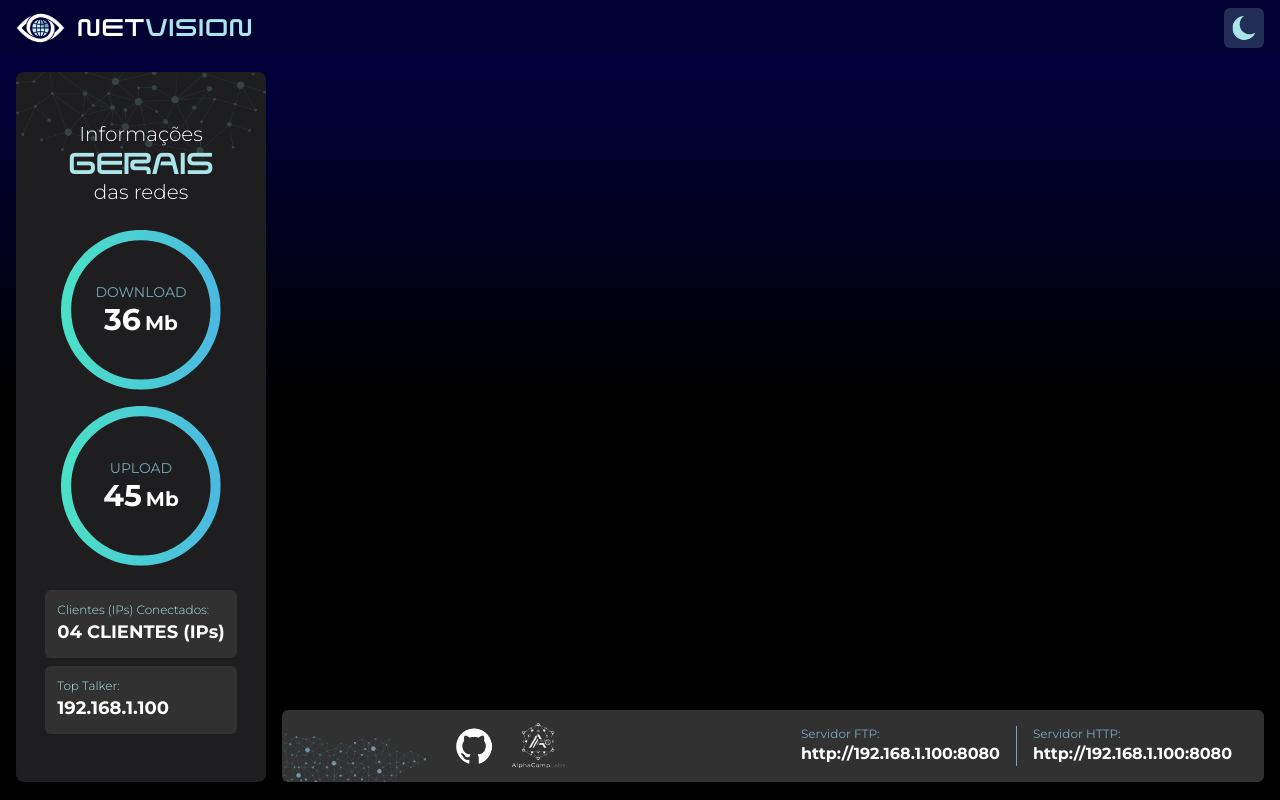
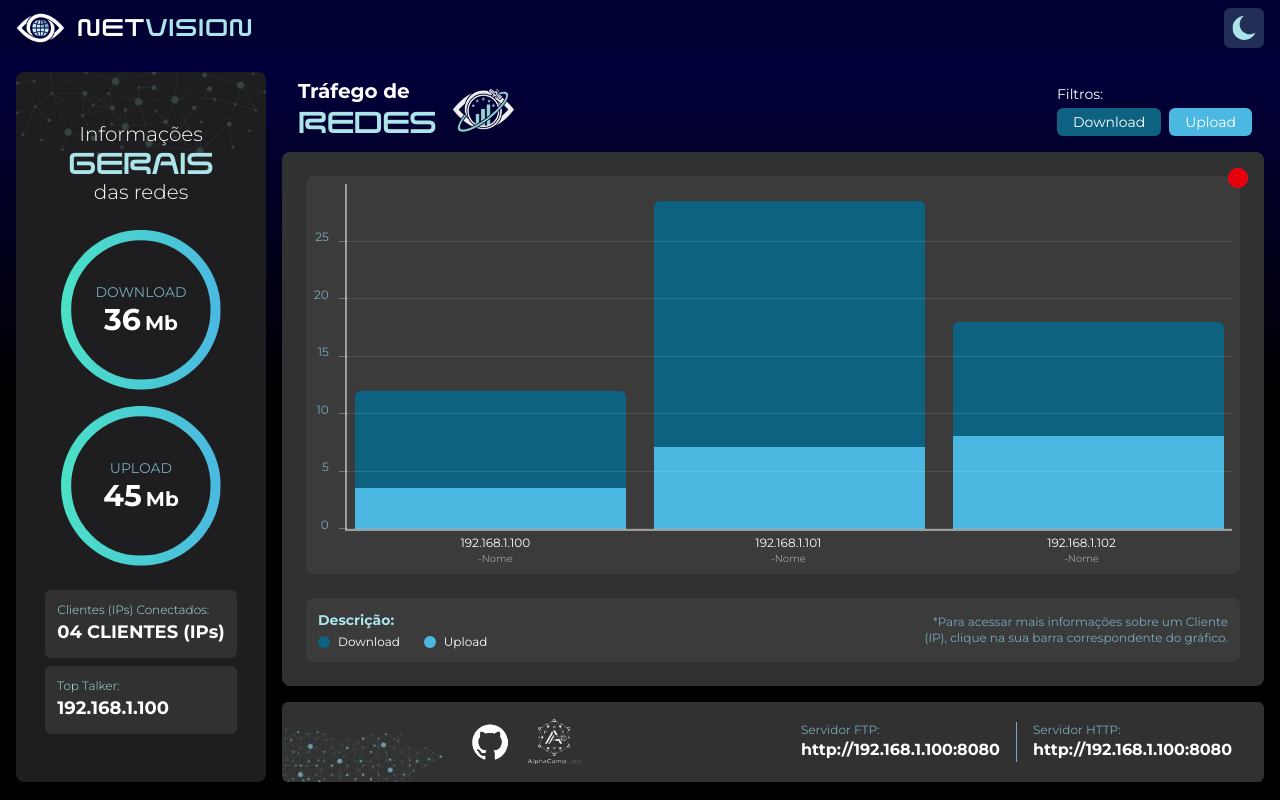
Before and after one commit to AlphaCompLabs/Dash_TempoReal, an Angular app in the folder FrontEnd/FrontEnd-Angular/: page / in a window 1280 px wide. Built offline with nearby package versions, Linux system fonts and the light colour scheme.

Commit message:
add: Main-chart component

```diff
--- a/FrontEnd/FrontEnd-Angular/src/app/components/footer/footer.component.html
+++ b/FrontEnd/FrontEnd-Angular/src/app/components/footer/footer.component.html
@@ -3,7 +3,7 @@
 
   <div class="footer-decorations flex items-center gap-6 pl-0">
     <!-- Logo colada no canto -->
-    <img src="assets/images/footer_image.png" alt="Logo" class="h-18 w-auto object-contain">
+    <img src="assets/images/footer_image.png" alt="Logo" class="h-20 w-auto object-contain">
 
     <div class="flex items-center gap-3">
       <a href="#" target="_blank" class="hover:opacity-80 transition-opacity">
--- /dev/null
+++ b/FrontEnd/FrontEnd-Angular/src/app/components/main-chart/main-chart.component.html
@@ -0,0 +1,113 @@
+  <div class="flex flex-col gap-1 w-full h-full">
+
+    <div class="mainchart-header flex items-center justify-between">
+      <div class="flex items-center gap-2 ml-4">
+        <div class="flex flex-col">
+          <h2 class="font-sans text-xl font-bold text-white leading-tight">Tráfego de</h2>
+          <span class="font-saved text-3xl font-light text-accent-light leading-tight">REDES</span>
+        </div>
+        <img src="/assets/images/logo_network_traffic.png" alt="Ícone do Tráfego de Redes" class="h-12">
+      </div>
+      <div class="mainchart-filter flex flex-col items-start gap-1 rounded-lg p-3 dotted-bg">
+        <span class="font-sans text-sm text-white">Filtros:</span>
+        <div class="flex gap-2">
+          <button class="bg-chart-blue-dark text-white px-4 py-1 rounded-md text-sm hover:opacity-80 transition-opacity">Download</button>
+          <button class="bg-chart-blue-light text-white px-4 py-1 rounded-md text-sm hover:opacity-80 transition-opacity">Upload</button>
+        </div>
+      </div>
+    </div>
+
+    <section class="bg-dark p-6 rounded-lg flex flex-col gap-4 w-full flex-grow relative" style="height: 500px;">
+
+      <div id="live-indicator" class="absolute top-4 right-4 flex h-5 w-5">
+        <span class="ping-element animate-ping absolute inline-flex h-full w-full rounded-full bg-red-500 opacity-75"></span>
+        <span class="relative inline-flex rounded-full h-5 w-5 bg-red-600"></span>
+      </div>
+
+
+<div class="bg-white/5 rounded-lg p-2 w-full h-full">
+<div class="flex-grow flex gap-2 h-full">
+
+  <div class="flex flex-col">
+<div class="flex flex-col text-xs text-secondary text-right h-full py-1 flex-grow pr-2">
+  <span class="flex-1 flex items-end justify-end">25</span>
+  <span class="flex-1 flex items-end justify-end">20</span>
+  <span class="flex-1 flex items-end justify-end">15</span>
+  <span class="flex-1 flex items-end justify-end">10</span>
+  <span class="flex-1 flex items-end justify-end">5</span>
+  <span class="flex-1 flex items-end justify-end">0</span>
+</div>
+
+    <div class="h-8"></div>
+  </div>
+
+  <div class="w-full flex flex-col">
+
+    <div class="relative w-full flex-grow border-l-2 border-b-2 border-white/50">
+      <div class="grid-lines absolute inset-0">
+  <!-- Linhas principais -->
+  <div class="absolute bottom-[0%] left-0 w-full h-px bg-white/10"></div>      <!-- 0 -->
+  <div class="absolute bottom-[16.66%] left-0 w-full h-px bg-white/10"></div>   <!-- 5 -->
+  <div class="absolute bottom-[33.33%] left-0 w-full h-px bg-white/10"></div>   <!-- 10 -->
+  <div class="absolute bottom-[50%] left-0 w-full h-px bg-white/10"></div>      <!-- 15 -->
+  <div class="absolute bottom-[66.66%] left-0 w-full h-px bg-white/10"></div>   <!-- 20 -->
+  <div class="absolute bottom-[83.33%] left-0 w-full h-px bg-white/10"></div>   <!-- 25 -->
+
+  <!-- Tracinhos do eixo Y (EXTENSÕES para a esquerda) -->
+  <div class="absolute bottom-[0%] left-0 h-px w-2 bg-white/30 -translate-x-full"></div>      <!-- 0 -->
+  <div class="absolute bottom-[16.66%] left-0 h-px w-2 bg-white/30 -translate-x-full"></div>   <!-- 5 -->
+  <div class="absolute bottom-[33.33%] left-0 h-px w-2 bg-white/30 -translate-x-full"></div>   <!-- 10 -->
+  <div class="absolute bottom-[50%] left-0 h-px w-2 bg-white/30 -translate-x-full"></div>      <!-- 15 -->
+  <div class="absolute bottom-[66.66%] left-0 h-px w-2 bg-white/30 -translate-x-full"></div>   <!-- 20 -->
+  <div class="absolute bottom-[83.33%] left-0 h-px w-2 bg-white/30 -translate-x-full"></div>   <!-- 25 -->
+</div>
+
+    <div class="bars-container w-full h-full flex justify-around items-end gap-7 px-2">
+        <div class="w-3/5 flex flex-col rounded-t-md overflow-hidden hover:opacity-80 transition-opacity cursor-pointer" style="height: 40%;">
+          <div style="height: 70%" class="bg-chart-blue-dark"></div>
+          <div style="height: 30%" class="bg-chart-blue-light"></div>
+        </div>
+        <div class="w-3/5 flex flex-col rounded-t-md overflow-hidden hover:opacity-80 transition-opacity cursor-pointer" style="height: 95%;">
+          <div style="height: 75%" class="bg-chart-blue-dark"></div>
+          <div style="height: 25%" class="bg-chart-blue-light"></div>
+        </div>
+        <div class="w-3/5 flex flex-col rounded-t-md overflow-hidden hover:opacity-80 transition-opacity cursor-pointer" style="height: 60%;">
+          <div style="height: 55%" class="bg-chart-blue-dark"></div>
+          <div style="height: 45%" class="bg-chart-blue-light"></div>
+        </div>
+      </div>
+    </div>
+
+    <div class="labels-container w-full flex justify-around gap-2 px-2 pt-1">
+      <div class="text-center w-full"><span class="block text-white text-xs truncate">192.168.1.100</span><span class="block text-white/50 text-[10px]">-Nome</span></div>
+      <div class="text-center w-full"><span class="block text-white text-xs truncate">192.168.1.101</span><span class="block text-white/50 text-[10px]">-Nome</span></div>
+      <div class="text-center w-full"><span class="block text-white text-xs truncate">192.168.1.102</span><span class="block text-white/50 text-[10px]">-Nome</span></div>
+    </div>
+
+  </div>
+</div>
+</div>
+<div class="mainchart-footer mt-2">
+
+  <div class="bg-white/5 p-3 rounded-lg flex items-center justify-between gap-4">
+
+    <div class="flex flex-col items-start gap-1">
+      <span class="font-sans font-bold text-sm text-accent-light">Descrição:</span>
+      <div class="flex items-center justify-left gap-6 text-xs text-white">
+        <div class="flex items-center gap-2">
+          <span class="w-3 h-3 rounded-full bg-chart-blue-dark"></span> Download
+        </div>
+        <div class="flex items-center gap-2">
+          <span class="w-3 h-3 rounded-full bg-chart-blue-light"></span> Upload
+        </div>
+      </div>
+    </div>
+
+    <p class="text-secondary text-xs text-right max-w-xs"> *Para acessar mais informações sobre um Cliente (IP), clique na sua barra correspondente do gráfico.
+    </p>
+
+  </div>
+
+</div>
+    </section>
+  </div>
--- a/FrontEnd/FrontEnd-Angular/src/app/pages/home/home.component.html
+++ b/FrontEnd/FrontEnd-Angular/src/app/pages/home/home.component.html
@@ -1,10 +1,10 @@
-<div class="flex p-4 gap-4 min-h-[calc(100vh-68px)]">
+<div class="flex p-4 gap-4 min-h-[calc(100vh-90px)]">
   <app-sidebar></app-sidebar>
 
-  <div class="flex flex-col flex-grow">
+  <div class="flex flex-col flex-grow gap-4">
     <div class="flex-grow">
-      </div>
-
+      <app-main-chart></app-main-chart>
+    </div>
     <app-footer></app-footer>
   </div>
 
--- a/FrontEnd/FrontEnd-Angular/src/app/pages/home/home.component.ts
+++ b/FrontEnd/FrontEnd-Angular/src/app/pages/home/home.component.ts
@@ -1,12 +1,14 @@
 import { Component } from '@angular/core';
 import { SidebarComponent } from '../../components/sidebar/sidebar.component';
 import { FooterComponent } from '../../components/footer/footer.component';
+import { MainChartComponent } from '../../components/main-chart/main-chart.component';
 
 @Component({
   selector: 'app-home',
   standalone: true,
   imports: [SidebarComponent,
-      FooterComponent
+      FooterComponent,
+      MainChartComponent
   ],
   templateUrl: './home.component.html',
   styleUrl: './home.component.css'
```
Also changed, not shown: FrontEnd/FrontEnd-Angular/src/app/components/main-chart/main-chart.component.ts (added, +11 -0 lines), FrontEnd/FrontEnd-Angular/src/app/components/main-chart/main-chart.component.css (added), 1 other file (tests, documents, lock files or other folders).
